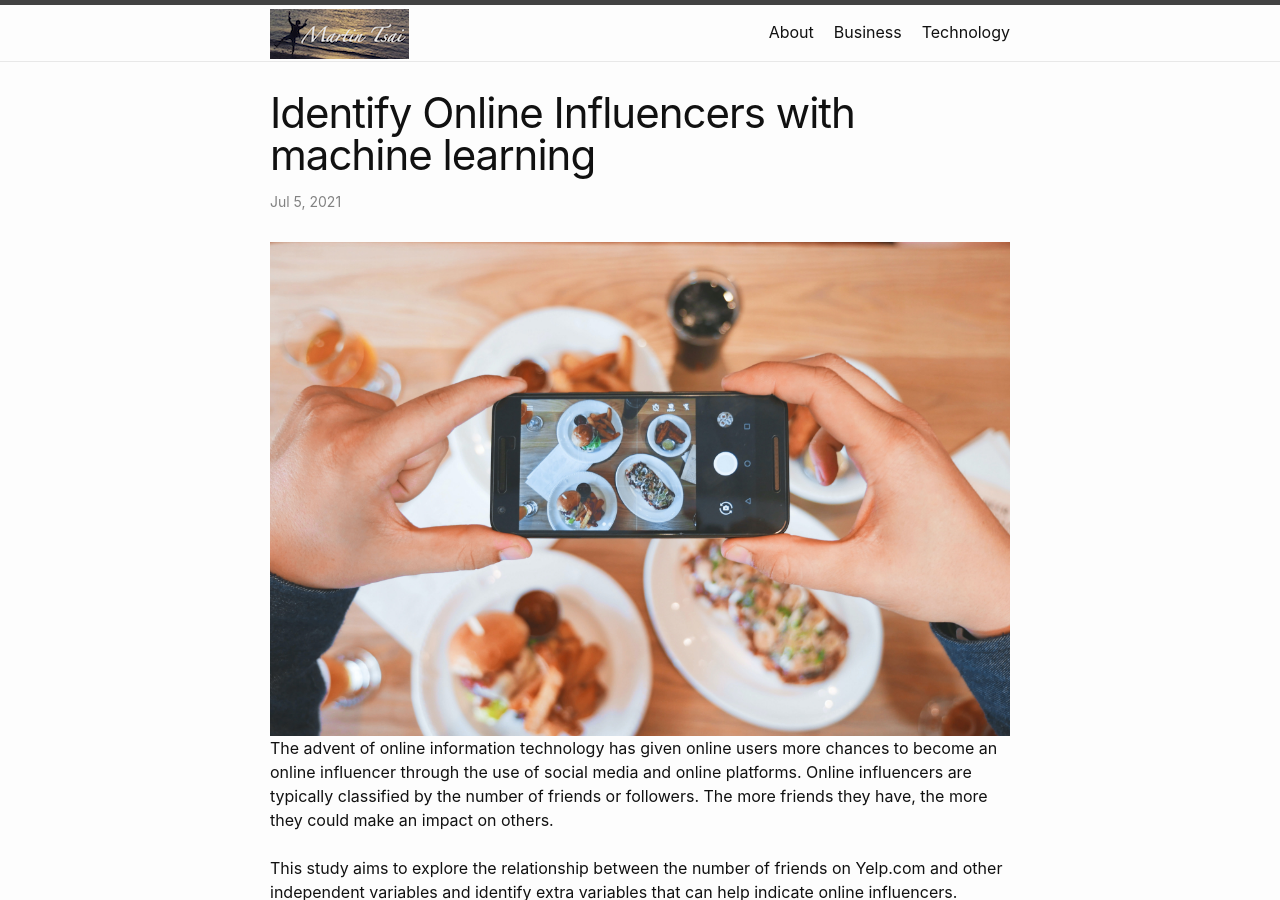
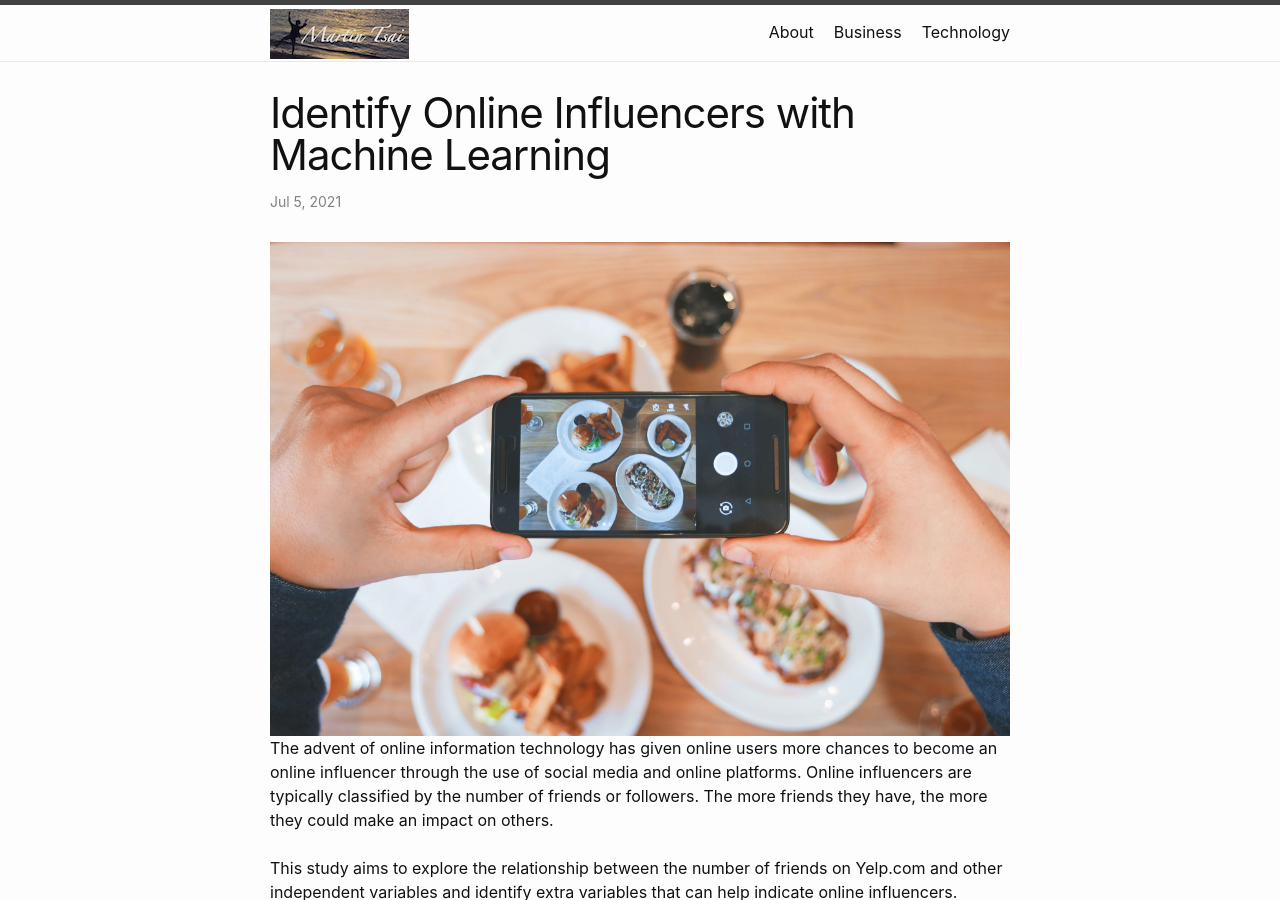
Before and after one commit to martintsai1976/martintsai, a Jekyll site: the page built from blog-tech/_posts/2021-07-06-identify-online-influencers.md, in a window 1280 px wide and 900 px high. Built offline with Jekyll 4.4.1, drawn with Linux system fonts in a browser that asks for light colours.

```diff
--- a/blog-tech/_posts/2021-07-06-identify-online-influencers.md
+++ b/blog-tech/_posts/2021-07-06-identify-online-influencers.md
@@ -1,6 +1,6 @@
 ---
 layout: post
-title:  "Identify Online Influencers with machine learning"
+title:  "Identify Online Influencers with Machine Learning"
 date:   2021-07-05 18:58:57 +0200
 category: Tech
 image: /blog-tech/assets/images/0706-1/0706-1.jpg
```
